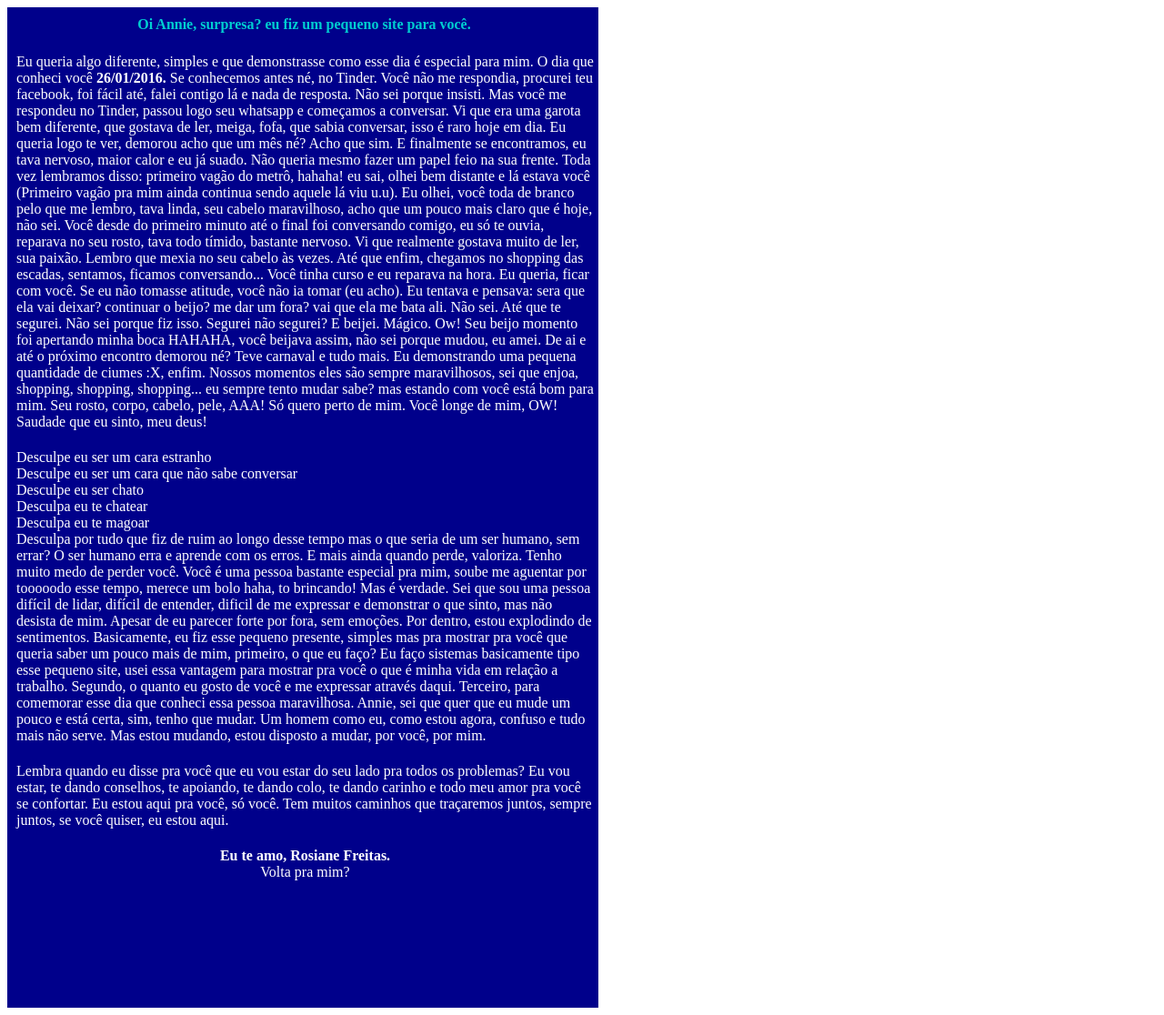
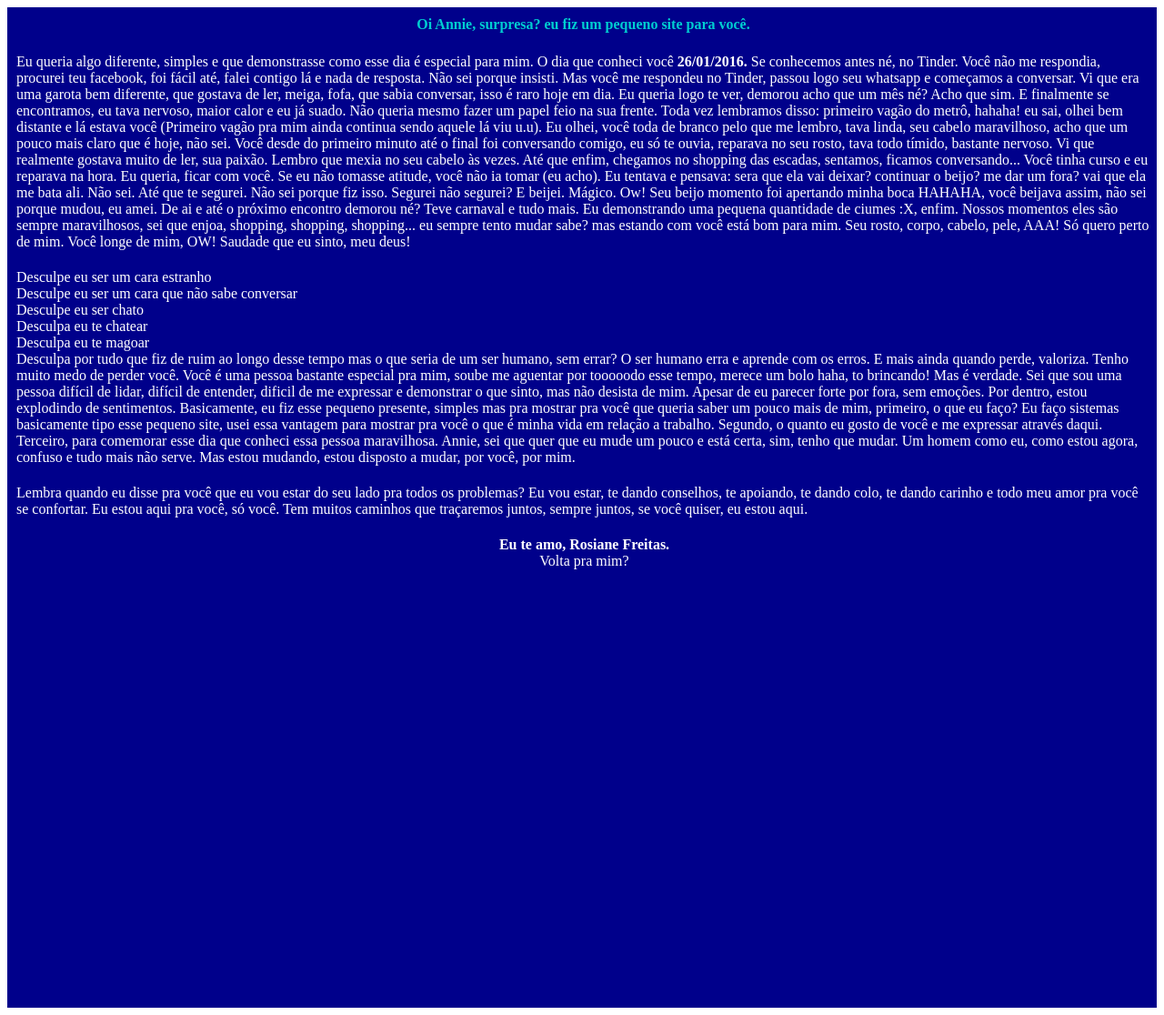
Before and after one commit to leonan2/annieminhavida, a PHP site: page / in a window 1280 px wide. Shown: the whole page at 91% size. Run offline with PHP 8.4, Linux system fonts and the light colour scheme.

Commit message:
Update estilo.css

```diff
--- a/css/estilo.css
+++ b/css/estilo.css
@@ -3,7 +3,7 @@
   left: auto;
   margin-top: 5px;
 
-  width: 650px;
+  width: 100%;
   height: 1100px;
 
 }
```
